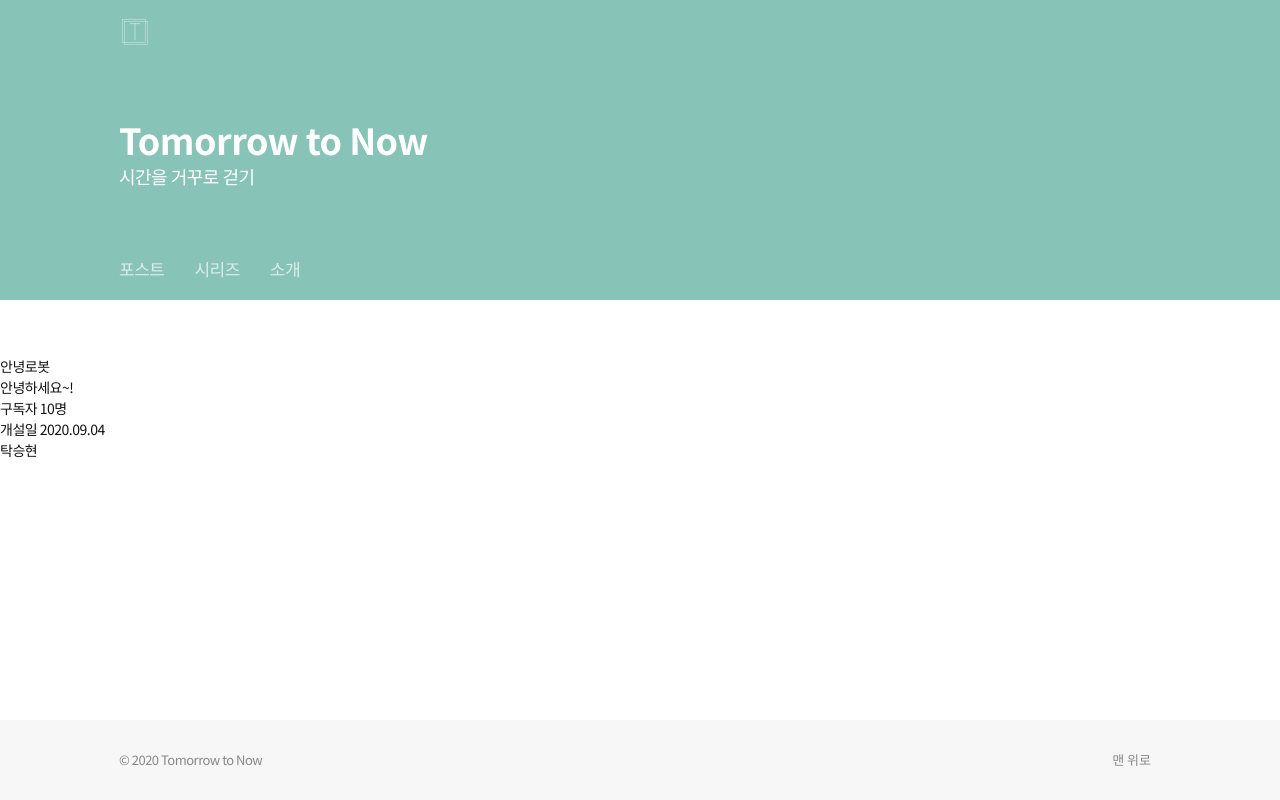
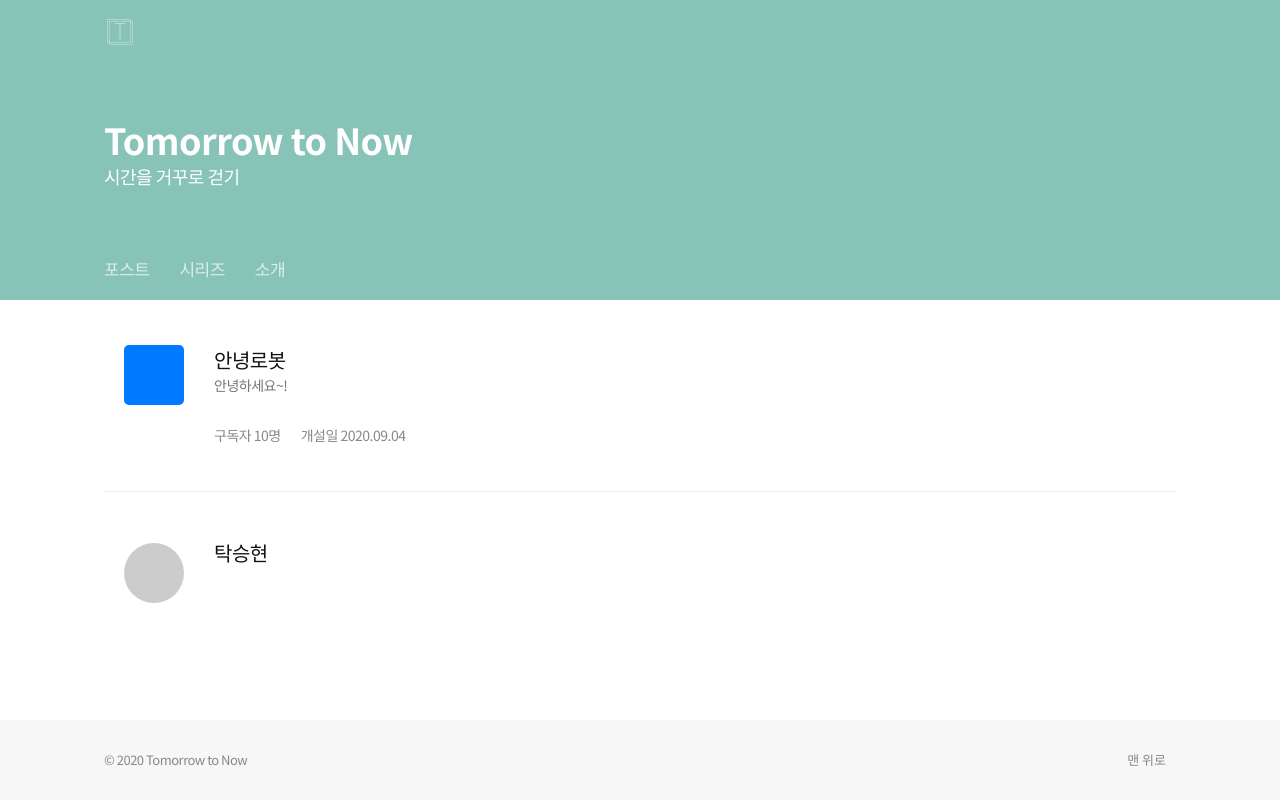
Before and after one commit to makepin2r/postark, a React (Create React App) app in the folder client/: page /intro in a window 1280 px wide. Built offline with nearby package versions, Linux system fonts and the light colour scheme.

Commit message:
SeriesPage css 작업중

```diff
--- a/client/src/App.css
+++ b/client/src/App.css
@@ -28,7 +28,8 @@ address{
 }
 
 .container {
-    max-width: 1072px
+    max-width: 1072px;
+    padding: 0;
 }
 
 .flex {
--- a/client/src/App.js
+++ b/client/src/App.js
@@ -13,6 +13,8 @@ import Footer from './Components/Footer/Footer.js'
 
 class App extends Component {
   state = {
+    userId: '0',
+    userName: '안녕로봇',
     title : 'Tomorrow to Now',
     subTitle: '시간을 거꾸로 걷기',
     openingDate: '2020.09.04',
@@ -25,7 +27,7 @@ class App extends Component {
         <Header title={this.state.title} subTitle={this.state.subTitle} />
             <Switch>
               <Route exact path="/" component={() => <LandingPage title={this.state.title} openingDate={this.state.openingDate} introduction={this.state.introduction}/>}/>
-              <Route exact path="/series"  component={() => <SeriesPage title={this.state.title} openingDate={this.state.openingDate} introduction={this.state.introduction}/>}/>
+              <Route exact path="/series"  component={() => <SeriesPage title={this.state.title} openingDate={this.state.openingDate} introduction={this.state.introduction} userName={this.state.userName}/>}/>
               <Route exact path="/intro"  component={() => <Intro title={this.state.title} openingDate={this.state.openingDate} introduction={this.state.introduction} subscriber={this.state.subscriber}/>}/>
             </Switch>
         <Footer title={this.state.title} />
--- /dev/null
+++ b/client/src/Components/Views/Intro/Intro.css
@@ -0,0 +1,75 @@
+.main-container.section--intro {
+    padding-top: 0;
+}
+
+.intro-box {
+    width: 100%;
+    height: 192px;
+    padding: 0 20px;
+    box-sizing: border-box;
+    display: flex;
+    align-items: center;
+}
+.intro-box.postype {
+    border-bottom: 1px solid #eeeeee;
+}
+
+.intro-box .content-wrap {
+    padding-left: 90px;
+    box-sizing: border-box;
+    width: 100%;
+    position: relative;
+}
+
+.intro-box.postype .content-wrap:after {
+    content:"";
+    display: block;
+    width: 60px;
+    height: 60px;
+    border-radius: 5px;
+    background: #007bff;
+    position: absolute;
+    top: 0;
+    left: 0;
+}
+
+.intro-box.user .content-wrap:after {
+    content:"";
+    display: block;
+    width: 60px;
+    height: 60px;
+    border-radius: 50px;
+    background: #cccccc;
+    position: absolute;
+    top: 0;
+    left: 0;
+}
+
+.intro-box .title {
+    font-size: 20px;
+}
+
+.intro-box.user .title {
+    height: 90px;
+    line-height: 1;
+}
+
+.intro-box .introduction {
+    font-size: 14px;
+    color: #757575;
+    margin-bottom: 20px;
+}
+
+.intro-box ul {
+    width: 100%;
+    height: 30px;
+    display: flex;
+    justify-content: flex-start;
+    align-items: flex-end;
+}
+
+.intro-box ul li {
+    margin-right: 20px;
+    font-size: 14px;
+    color: #888888;
+}
--- a/client/src/Components/Views/Intro/Intro.js
+++ b/client/src/Components/Views/Intro/Intro.js
@@ -4,14 +4,12 @@ class Intro extends Component {
     render() {
         const { title, introduction, openingDate, subscriber  } = this.props;
         return (
-            <div className="main-container">
+            <div className="main-container section--intro">
+                <div className="container">
                     <div className="intro-box postype">
-                    <div class="pic-wrap">
-                        <span className="thumb-logo"></span>
-                    </div>
                         <div class="content-wrap">
                             <p className="title">안녕로봇</p>
-                        {introduction && <p>{introduction}</p>}
+                            {introduction && <p className="introduction">{introduction}</p>}
                             <ul>
                                 <li>구독자 {subscriber}명</li>
                                 <li>개설일 {openingDate}</li>
@@ -19,11 +17,9 @@ class Intro extends Component {
                         </div>
                     </div>
                     <div className="intro-box user">
-                    <div class="pic-wrap">
-                    <span className="thumb-user"></span>
-                    </div>
                         <div class="content-wrap">
                             <p className="title">탁승현</p>
+                        </div>
                     </div>
                 </div>
             </div>
--- /dev/null
+++ b/client/src/Components/Views/SeriesPage/SeriesBox.js
@@ -0,0 +1,22 @@
+import React, { Component } from 'react'
+
+class SeriesBox extends Component {
+    render() {
+        const {title, subTitle, thumbnail, posts, userName } = this.props;
+        return (
+            <div className="series-box">
+                <img src={thumbnail}/>
+                <div className="text-wrap">
+                    <div>
+                        <p className="title">{title}</p>
+                        <p className="sub-title">{subTitle}</p>
+                    </div>
+                    <p className="author">{userName}</p>
+                </div>
+            </div>
+        )
+    }
+}
+
+
+export default SeriesBox
--- a/client/src/Components/Views/SeriesPage/SeriesPage.css
+++ b/client/src/Components/Views/SeriesPage/SeriesPage.css
@@ -0,0 +1,33 @@
+.series-box {
+    border-bottom: 1px solid #eeeeee;
+    width: 100%;
+    height: 160px;
+    padding: 16px 0;
+    box-sizing: border-box;
+    display: flex;
+    justify-content: flex-start;
+}
+
+.series-box .text-wrap {
+    width: calc(100% - 120px);
+    height: 100%;
+    box-sizing: border-box;
+    display: flex;
+    justify-content: space-between;
+    flex-direction: column;
+}
+
+.series-box .title {
+    font-size: 19px;
+    font-weight: 700;
+}
+
+.series-box .sub-title {
+    font-size: 14px;
+    color: #888888;
+}
+
+.series-box .author {
+    font-size: 13px;
+    color: #888888;
+}
--- a/client/src/Components/Views/SeriesPage/SeriesPage.js
+++ b/client/src/Components/Views/SeriesPage/SeriesPage.js
@@ -1,16 +1,31 @@
 import React, { Component } from 'react'
+import SeriesBox from './SeriesBox'
+import PostBox from '../PostBox';
 
 class SeriesPage extends Component {
     state = {
         series : [
-            // {
-            //     name: 'series1',
-            //     posts: [], // 포스트 아이디로 관리
-            // }
+            {
+                title: 'series1',
+                subTitle: '임시 시리즈',
+                thumbnail:'/client/src/images/thumbnail.jpg',
+                posts: [], // 포스트 아이디로 관리
+            }
         ]
     }
 
     render() {
+        const { series } = this.state;
+
+        const list = series.map(
+            info => (<SeriesBox
+                title={info.title}
+                subTitle={info.subTitle}
+                thumbnail={info.thumbnail}
+                posts={info.posts}
+                userName={this.props.userName}
+            />)
+        );
         return (
             <div className="main-container">
                 <div className="container flex flex-between-v">
@@ -29,7 +44,7 @@ class SeriesPage extends Component {
                                     <button className="btn btn-dft">새 시리즈 만들기</button>
                                 </div>):
                                 (<div>
-
+                                    {list}
                                 </div>)
                             }
                         </div>
--- a/client/src/index.js
+++ b/client/src/index.js
@@ -11,6 +11,8 @@ import './Components/Header/Header.css'
 import './Components/Footer/Footer.css'
 import './Components/Views/Main.css'
 import './Components/Views/PostBox.css'
+import './Components/Views/Intro/Intro.css'
+import './Components/Views/SeriesPage/SeriesPage.css'
 // import './Components/Views/LandingPage.css'
 
 ReactDOM.render(
```
Also changed, not shown: client/src/images/thumbnail.jpg (added). Lines whose indentation alone changed are shown as unchanged.
